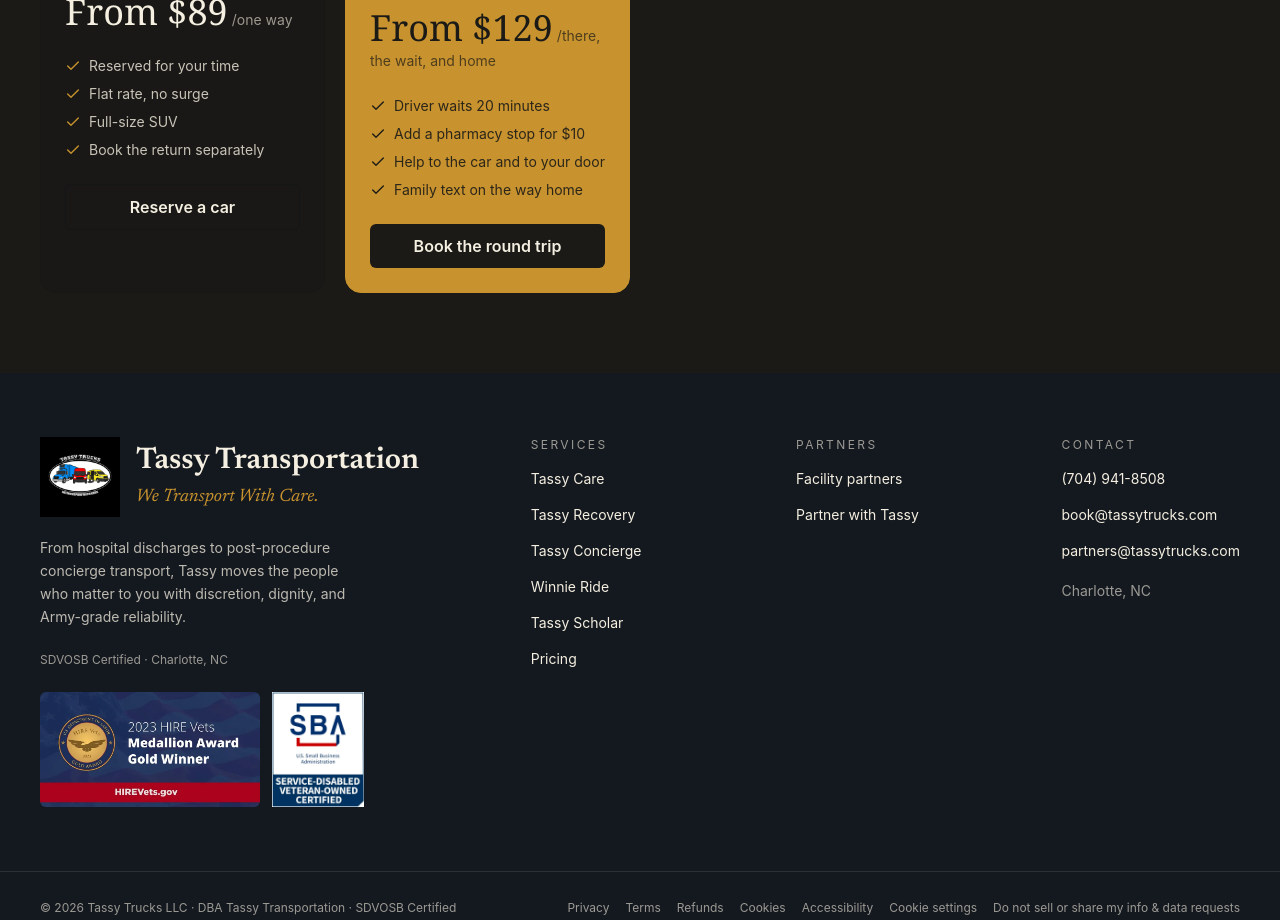
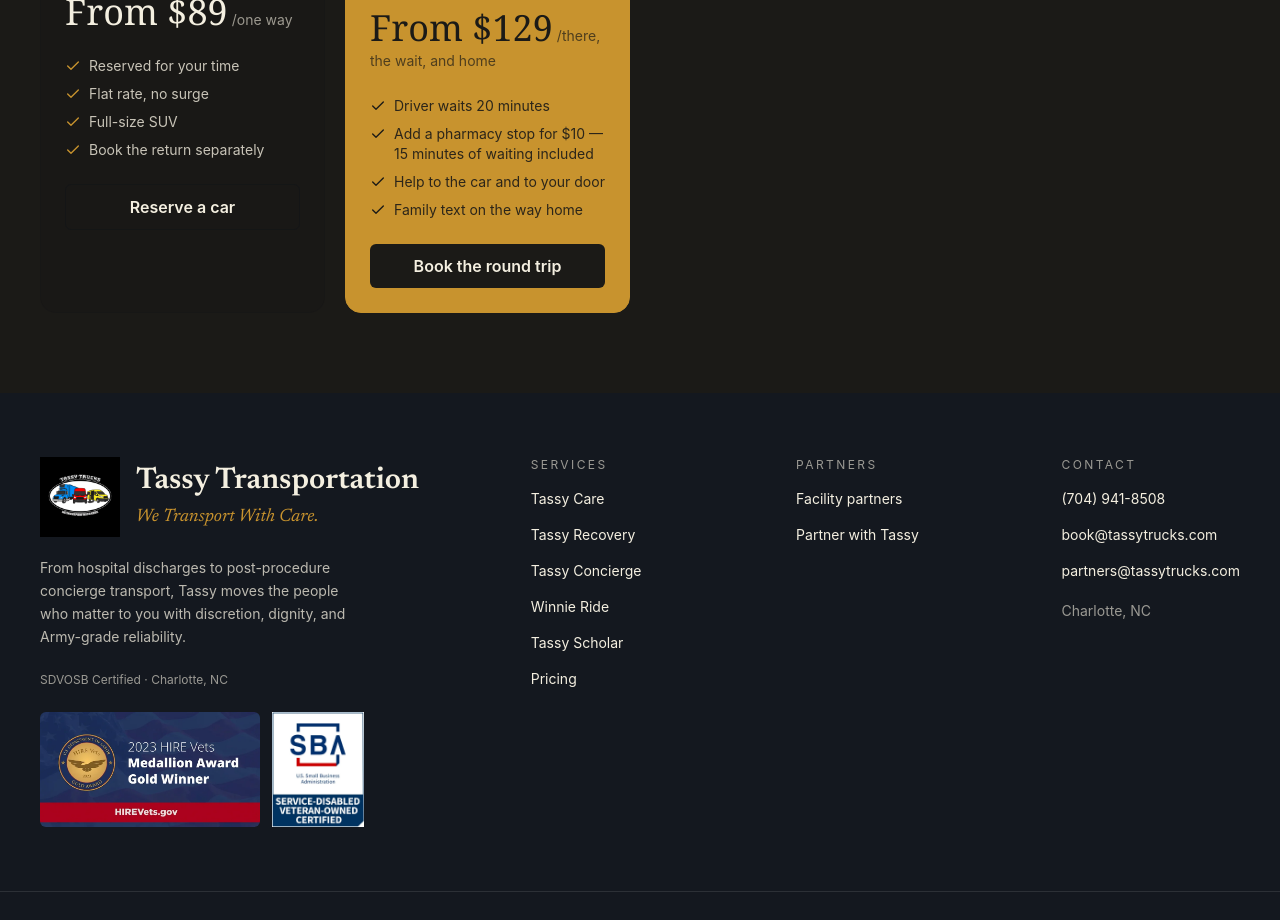
Before and after one commit to phil379/tassytrucks-website-v3, a Next.js app: page /renew in a window 1280 px wide. Shown: the part 2020-2940 px from the top of the page. Built offline with nearby package versions, Linux system fonts and the light colour scheme; a web font is replaced by a local one.

Commit message:
Recovery page: pharmacy stop line gains the 15-minutes-included clause

```diff
--- a/app/renew/page.tsx
+++ b/app/renew/page.tsx
@@ -53,7 +53,7 @@ export default function RenewPage() {
           name: 'Tassy Recovery',
           price: 'From $129',
           cadence: 'there, the wait, and home',
-          features: ['Driver waits 20 minutes', 'Add a pharmacy stop for $10', 'Help to the car and to your door', 'Family text on the way home'],
+          features: ['Driver waits 20 minutes', 'Add a pharmacy stop for $10 — 15 minutes of waiting included', 'Help to the car and to your door', 'Family text on the way home'],
           cta: { label: 'Book the round trip', href: requestRenew.recovery },
           highlight: true,
         },
```
